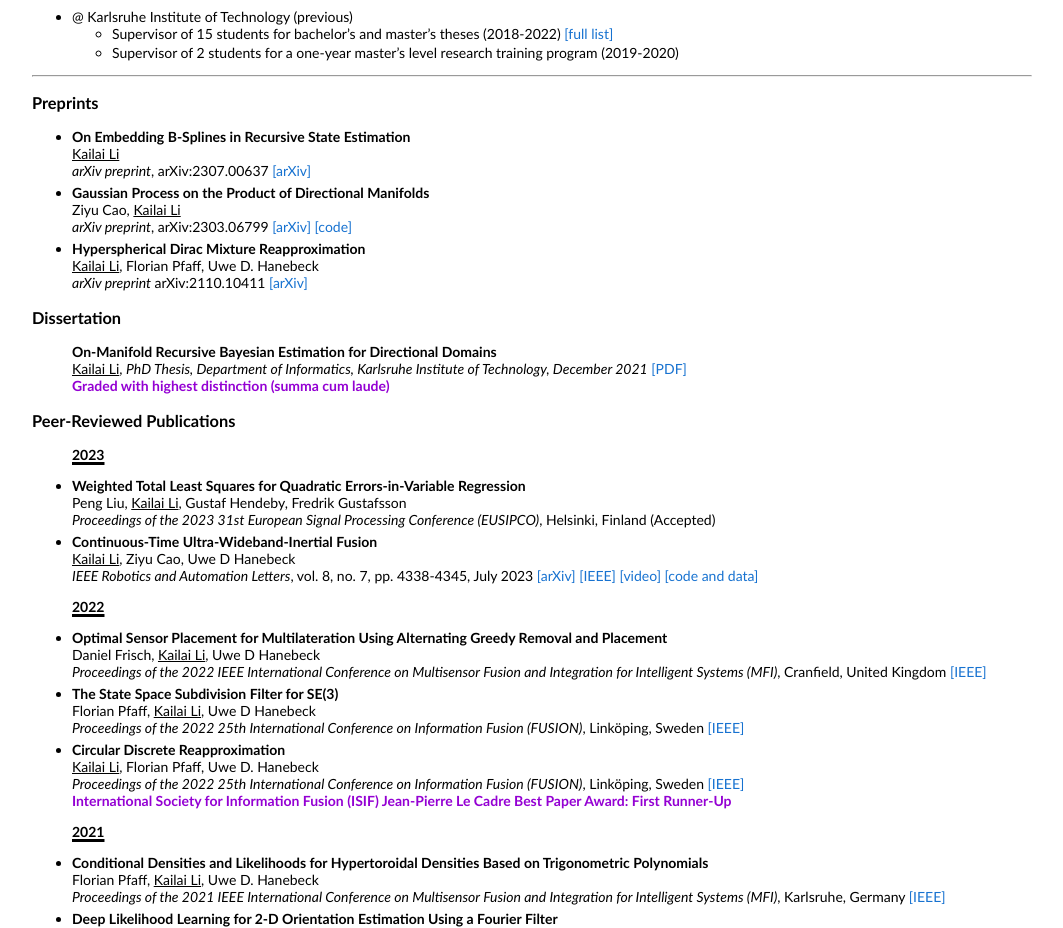
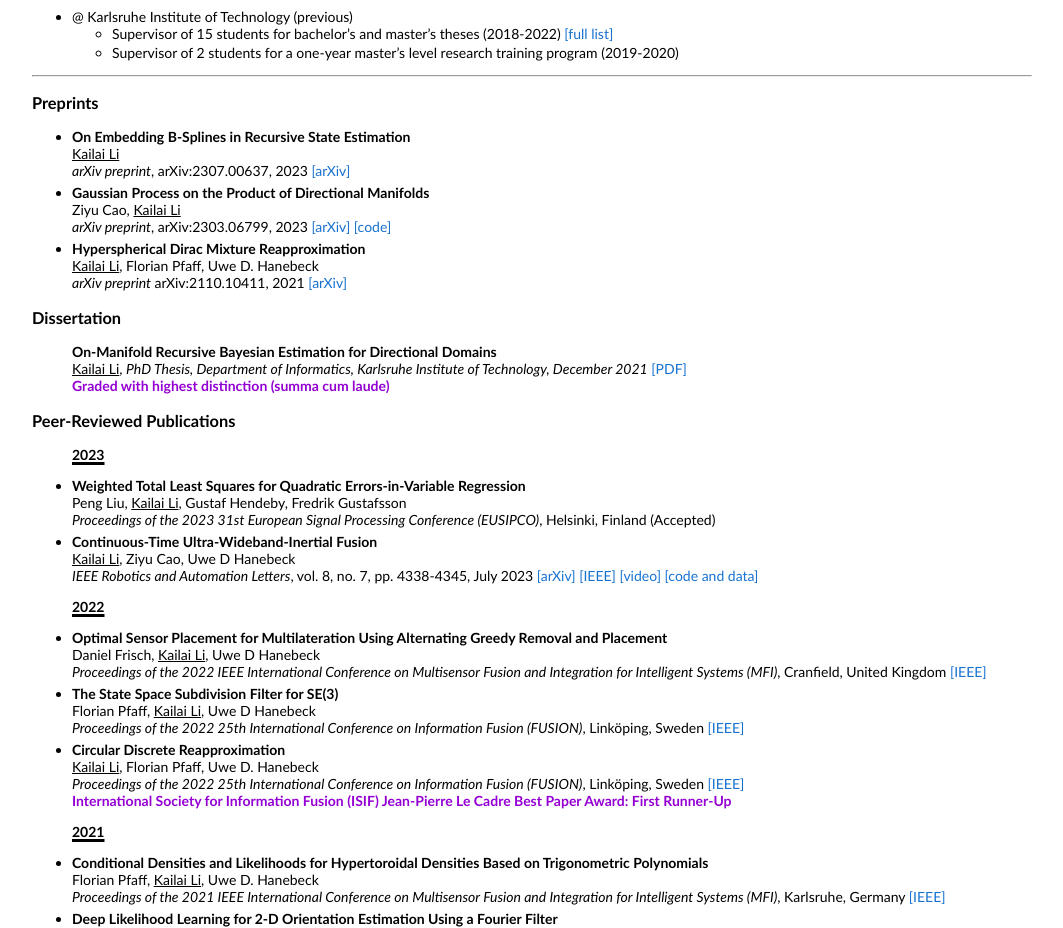
Before and after one commit to kailaili/kailaili.github.io, a plain HTML site: page index.html in a window 1280 px wide. Shown: the part 980-1908 px from the top of the page, without its empty margins (108-1171 px from the left). Drawn offline with Linux system fonts and the light colour scheme.

Commit message:
added years to arxiv papers

```diff
--- a/index.html
+++ b/index.html
@@ -121,19 +121,19 @@
         <li>
             <strong>On Embedding B-Splines in Recursive State Estimation</strong><br>
             <u>Kailai Li</u><br>
-            <em>arXiv preprint</em>, arXiv:2307.00637 <a href="https://arxiv.org/abs/2307.00637">[arXiv]</a>
+            <em>arXiv preprint</em>, arXiv:2307.00637, 2023 <a href="https://arxiv.org/abs/2307.00637">[arXiv]</a>
         </li>
         <p class="" style="margin: 5px;"></p>
         <li>
             <strong>Gaussian Process on the Product of Directional Manifolds</strong><br>
             Ziyu Cao, <u>Kailai Li</u><br>
-            <em>arXiv preprint</em>, arXiv:2303.06799 <a href="https://arxiv.org/abs/2303.06799">[arXiv]</a> <a href="https://github.com/KIT-ISAS/hyperToroidalGP">[code]</a>
+            <em>arXiv preprint</em>, arXiv:2303.06799, 2023 <a href="https://arxiv.org/abs/2303.06799">[arXiv]</a> <a href="https://github.com/KIT-ISAS/hyperToroidalGP">[code]</a>
         </li>
         <p class="" style="margin: 5px;"></p>
         <li>
             <strong>Hyperspherical Dirac Mixture Reapproximation</strong><br>
             <u>Kailai Li</u>, Florian Pfaff, Uwe D. Hanebeck<br>
-            <em>arXiv preprint</em> arXiv:2110.10411 <a href="https://arxiv.org/abs/2110.10411">[arXiv]</a>
+            <em>arXiv preprint</em> arXiv:2110.10411, 2021 <a href="https://arxiv.org/abs/2110.10411">[arXiv]</a>
         </li>
     </ul>
     <h3 id="thesis"> Dissertation </h3>
```
